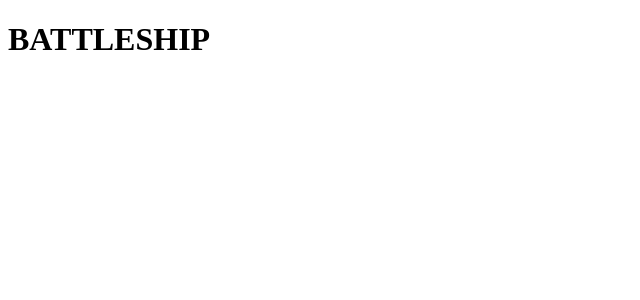
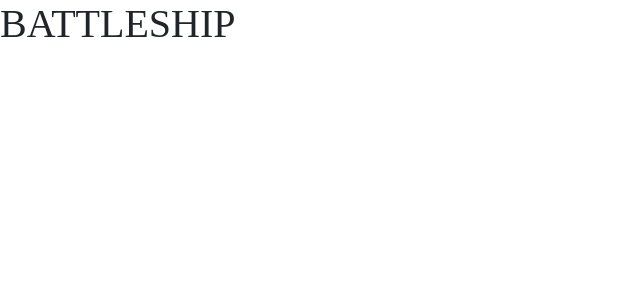
Before and after one commit to rodrafer/battleship, an Angular app: page / in a window 1280 px wide. Shown: the top 300 px of the page, without its empty margins (0-640 px from the left). Built offline with nearby package versions, Linux system fonts and the light colour scheme; a web font is replaced by a local one.

Commit message:
Importing styles library and making some configs

```diff
--- a/package.json
+++ b/package.json
@@ -19,6 +19,8 @@
     "@angular/platform-browser": "~11.1.0",
     "@angular/platform-browser-dynamic": "~11.1.0",
     "@angular/router": "~11.1.0",
+    "bootstrap": "^4.6.0",
+    "bootswatch": "^4.6.0",
     "rxjs": "~6.6.0",
     "tslib": "^2.0.0",
     "zone.js": "~0.11.3"
--- a/src/styles.scss
+++ b/src/styles.scss
@@ -1 +1,8 @@
 /* You can add global styles to this file, and also import other style files */
+@import "~bootswatch/dist/sketchy/variables";
+@import "~bootstrap/scss/bootstrap.scss";
+@import "~bootswatch/dist/sketchy/bootswatch";
+
+body {
+    margin: 0px;
+}
```
Also changed, not shown: 2 other files (tests, documents, lock files or other folders).
